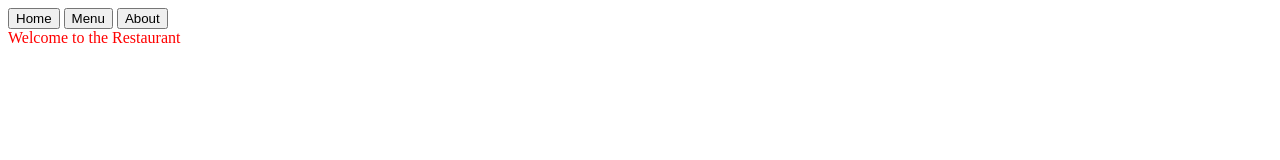
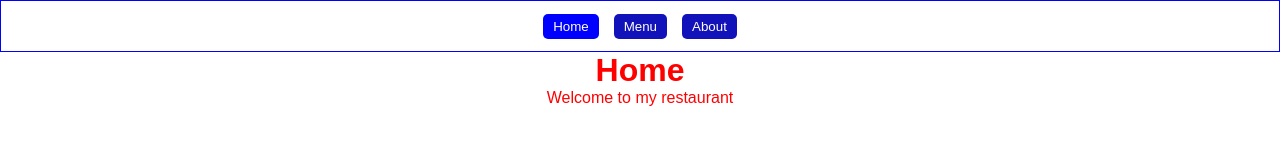
Before and after one commit to bradlloy95/odin_restaurant, a website built with webpack: page src/index.html in a window 1280 px wide. Built offline with nearby package versions, Linux system fonts and the light colour scheme.

Commit message:
updated basic content so nav is created in index.js

```diff
--- a/src/home.js
+++ b/src/home.js
@@ -1,7 +1,20 @@
+
+
 export function loadHome() {
+
     const content = document.getElementById('content');
+    //add some text
+    const homeDiv = document.createElement('div');
+    content.appendChild(homeDiv);
 
-    const homeDiv = document.createElement('div');
-    homeDiv.textContent = "Welcome to the Restaurant";
-    content.appendChild(homeDiv);
+    homeDiv.classList.add('homeDiv')
+    // add title to page
+    const homeTitle = document.createElement('h1');
+    homeTitle.textContent = 'Home'
+    const homeText = document.createElement('p');
+    homeText.textContent = 'Welcome to my restaurant';
+    homeDiv.appendChild(homeTitle)
+    homeDiv.appendChild(homeText)
+    const homeBTN = document.getElementById('homeBTN');
+    homeBTN.classList.add('clickedBTN')
 }
--- a/src/index.html
+++ b/src/index.html
@@ -7,14 +7,7 @@
     <title>Restaurant</title>
 </head>
 <body>
-    <header>
-        <nav>
-            <button id="homeBTN">Home</button>
-            <button id="menuBTN">Menu</button>
-            <button id="aboutBTN">About</button>
-        </nav>
-    </header>
-
+    <header id="header"></header>
     <div id="content">hello</div>
 
 </body>
--- a/src/index.js
+++ b/src/index.js
@@ -2,35 +2,55 @@ import { loadHome } from "./home";
 import { loadMenu } from "./menu";
 import { loadAbout } from "./about";
 const content = document.getElementById('content');
+const header = document.getElementById('header')
+
 
 function init() {
     clearContent()
+
     loadHome()
 }
 
 function clearContent(){
+    header.innerHTML = '';
+    createNav()
     content.innerHTML = '';
 }
 
-document.addEventListener('DOMContentLoaded', () => {
-    const homeBTN = document.getElementById('homeBTN');
-    const menuBTN = document.getElementById('menuBTN');
-    const aboutBTN = document.getElementById('aboutBTN');
+function createNav() {
 
+    const nav = document.createElement('nav')
+
+    const homeBTN = document.createElement('button');
+    homeBTN.textContent = 'Home'
+    homeBTN.setAttribute('id', 'homeBTN')
     homeBTN.addEventListener('click', () => {
         clearContent()
         loadHome()
     })
+
+    const menuBTN = document.createElement('button');
+    menuBTN.textContent = 'Menu';
     menuBTN.addEventListener('click', () => {
         clearContent()
         loadMenu()
     })
+
+    const aboutBTN = document.createElement('button');
+    aboutBTN.textContent = 'About';
     aboutBTN.addEventListener('click', () => {
         clearContent()
         loadAbout()
     })
 
+    nav.appendChild(homeBTN)
+    nav.appendChild(menuBTN)
+    nav.appendChild(aboutBTN)
+    header.appendChild(nav);
 
+}
 
+document.addEventListener('DOMContentLoaded', () => {
+    console.log('loaded')
+    init()
 })
-init()
--- a/src/style.css
+++ b/src/style.css
@@ -1,3 +1,42 @@
+* {
+    padding: 0;
+    margin: 0;
+    font-family: sans-serif;
+}
+
 #content {
     color: red;
 }
+
+nav {
+    display: flex;
+    justify-content: center;
+    align-items: center;
+    gap: 15px;
+    height: 50px;
+    border: solid blue 1px;
+}
+
+button {
+    height: fit-content;
+    background-color: rgb(18, 18, 187);
+    color: white;
+    border: 0;
+    border-radius: 5px;
+    padding: 5px 10px;
+
+}
+
+button:hover, .clickedBTN {
+    background-color: blue;
+
+}
+
+
+.homeDiv {
+    display: flex;
+
+    flex-direction: column;
+    justify-content: center;
+    align-items: center;
+}
```
